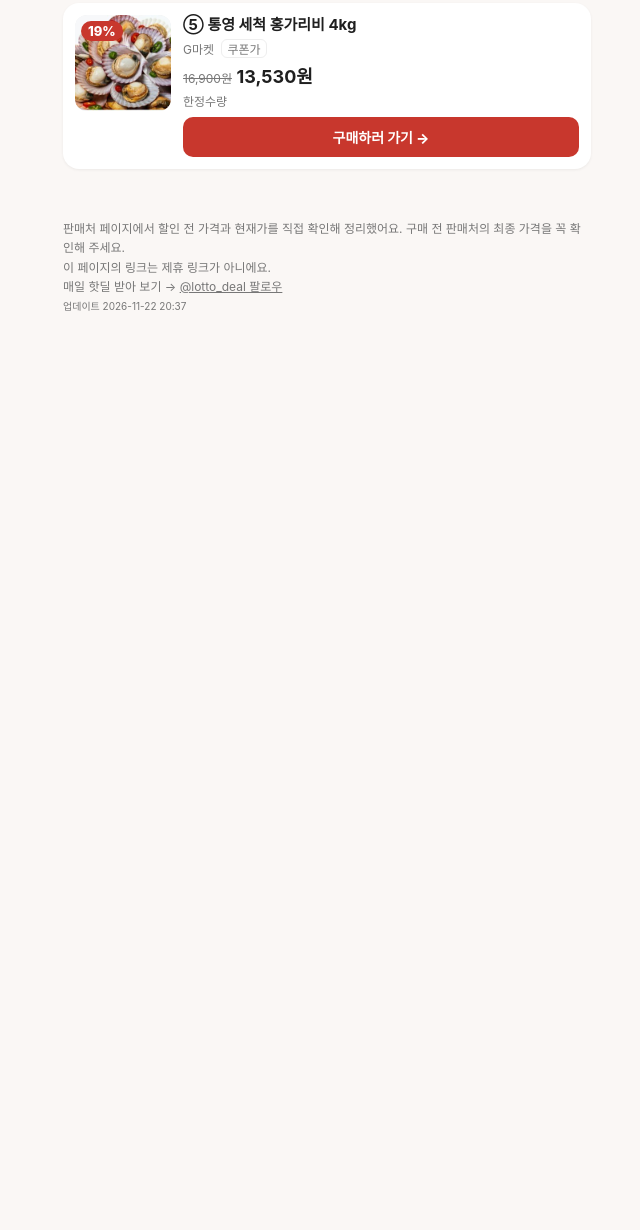
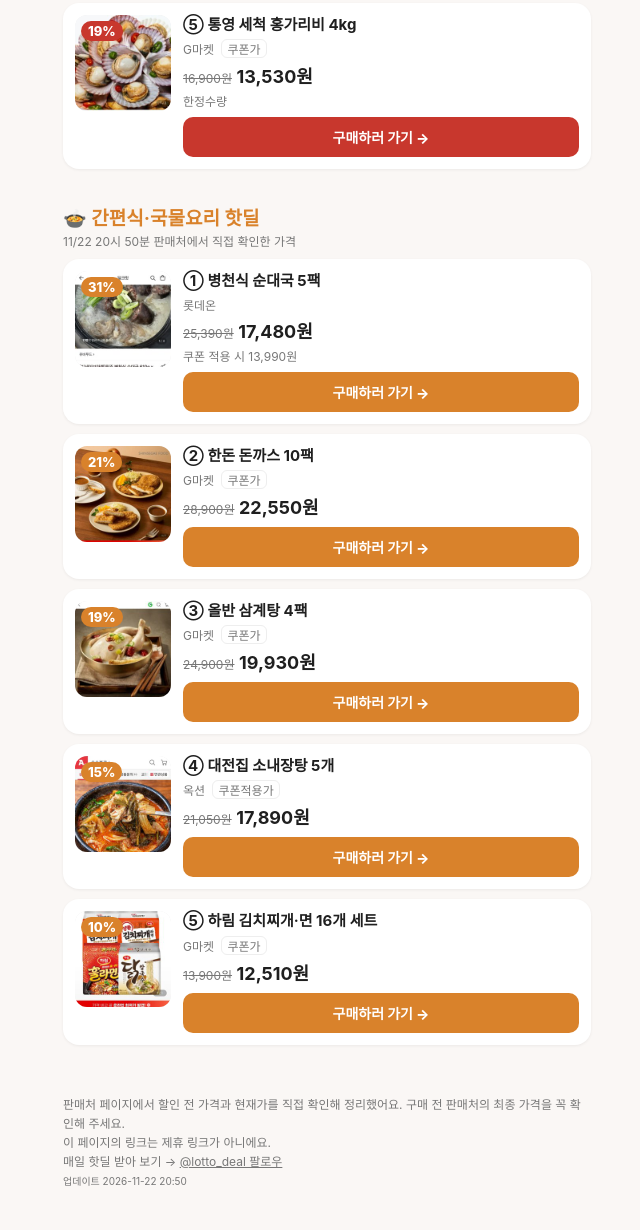
Before and after one commit to lottodeal-kr/lottodeal-kr.github.io, a plain HTML site: page index.html in a window 1280 px wide. Shown: the part 859-2089 px from the top of the page, without its empty margins (313-953 px from the left). Before the commit the page ends 1214 px from the top, so only its background shows below. Drawn offline with Linux system fonts and the light colour scheme.

Commit message:
update 20261122

```diff
--- a/index.html
+++ b/index.html
@@ -21,8 +21,8 @@ main{max-width:560px;margin:0 auto;padding:8px 16px 40px}section{padding-top:14p
 .buy{display:block;text-align:center;color:#fff;font-weight:800;font-size:14px;text-decoration:none;border-radius:10px;padding:10px;margin-top:8px}
 footer{color:var(--sub);font-size:12px;line-height:1.6;padding:0 16px 40px;max-width:560px;margin:0 auto}footer a{color:inherit}
 </style></head><body>
-<header><h1>🔥 로또딜 오늘의 핫딜</h1><p>11/22 20시 40분 기준 · 가격은 판매처 사정으로 바뀌거나 품절될 수 있어요</p></header>
-<nav><a href="#s0" style="border-color:#C8372D;color:#C8372D">고기·수산</a></nav>
+<header><h1>🔥 로또딜 오늘의 핫딜</h1><p>11/22 20시 50분 기준 · 가격은 판매처 사정으로 바뀌거나 품절될 수 있어요</p></header>
+<nav><a href="#s0" style="border-color:#C8372D;color:#C8372D">고기·수산</a><a href="#s1" style="border-color:#D9822B;color:#D9822B">간편식·국물요리</a></nav>
 <main>
   <section id="s0">
     <h2 style="color:#C8372D">🦀 고기·수산 핫딜</h2>
@@ -79,11 +79,66 @@ footer{color:var(--sub);font-size:12px;line-height:1.6;padding:0 16px 40px;max-w
       </div>
     </article>
   </section>
+  <section id="s1">
+    <h2 style="color:#D9822B">🍲 간편식·국물요리 핫딜</h2>
+    <p class="when">11/22 20시 50분 판매처에서 직접 확인한 가격</p>
+
+    <article class="deal">
+      <div class="thumb"><img src="/img/20261122_s1_1.jpg" alt="" loading="lazy" referrerpolicy="no-referrer"><span class="badge" style="background:#D9822B">31%</span></div>
+      <div class="info">
+        <h3>① 병천식 순대국 5팩</h3>
+        <div class="store">롯데온 </div>
+        <div class="price"><s>25,390원</s> <b>17,480원</b></div>
+        <div class="extra">쿠폰 적용 시 13,990원</div>
+        <a class="buy" style="background:#D9822B" href="https://www.lotteon.com/p/product/LO2819922371" target="_blank" rel="noopener nofollow">구매하러 가기 →</a>
+      </div>
+    </article>
+    <article class="deal">
+      <div class="thumb"><img src="/img/20261122_s1_2.jpg" alt="" loading="lazy" referrerpolicy="no-referrer"><span class="badge" style="background:#D9822B">21%</span></div>
+      <div class="info">
+        <h3>② 한돈 돈까스 10팩</h3>
+        <div class="store">G마켓 <span class="cond">쿠폰가</span></div>
+        <div class="price"><s>28,900원</s> <b>22,550원</b></div>
+
+        <a class="buy" style="background:#D9822B" href="https://item.gmarket.co.kr/Item?goodscode=4729460538" target="_blank" rel="noopener nofollow">구매하러 가기 →</a>
+      </div>
+    </article>
+    <article class="deal">
+      <div class="thumb"><img src="/img/20261122_s1_3.jpg" alt="" loading="lazy" referrerpolicy="no-referrer"><span class="badge" style="background:#D9822B">19%</span></div>
+      <div class="info">
+        <h3>③ 올반 삼계탕 4팩</h3>
+        <div class="store">G마켓 <span class="cond">쿠폰가</span></div>
+        <div class="price"><s>24,900원</s> <b>19,930원</b></div>
+
+        <a class="buy" style="background:#D9822B" href="https://item.gmarket.co.kr/Item?goodscode=4446838667" target="_blank" rel="noopener nofollow">구매하러 가기 →</a>
+      </div>
+    </article>
+    <article class="deal">
+      <div class="thumb"><img src="/img/20261122_s1_4.jpg" alt="" loading="lazy" referrerpolicy="no-referrer"><span class="badge" style="background:#D9822B">15%</span></div>
+      <div class="info">
+        <h3>④ 대전집 소내장탕 5개</h3>
+        <div class="store">옥션 <span class="cond">쿠폰적용가</span></div>
+        <div class="price"><s>21,050원</s> <b>17,890원</b></div>
+
+        <a class="buy" style="background:#D9822B" href="https://itempage3.auction.co.kr/DetailView.aspx?itemno=E784830050" target="_blank" rel="noopener nofollow">구매하러 가기 →</a>
+      </div>
+    </article>
+    <article class="deal">
+      <div class="thumb"><img src="/img/20261122_s1_5.jpg" alt="" loading="lazy" referrerpolicy="no-referrer"><span class="badge" style="background:#D9822B">10%</span></div>
+      <div class="info">
+        <h3>⑤ 하림 김치찌개·면 16개 세트</h3>
+        <div class="store">G마켓 <span class="cond">쿠폰가</span></div>
+        <div class="price"><s>13,900원</s> <b>12,510원</b></div>
+
+        <a class="buy" style="background:#D9822B" href="https://item.gmarket.co.kr/Item?goodscode=4672937495" target="_blank" rel="noopener nofollow">구매하러 가기 →</a>
+      </div>
+    </article>
+  </section>
 </main>
 <footer>
 판매처 페이지에서 할인 전 가격과 현재가를 직접 확인해 정리했어요. 구매 전 판매처의 최종 가격을 꼭 확인해 주세요.<br>
 이 페이지의 링크는 제휴 링크가 아니에요.<br>
 매일 핫딜 받아 보기 → <a href="https://www.instagram.com/lotto_deal/">@lotto_deal 팔로우</a><br>
-<small>업데이트 2026-11-22 20:37</small>
+<small>업데이트 2026-11-22 20:50</small>
 </footer>
 </body></html>
```
